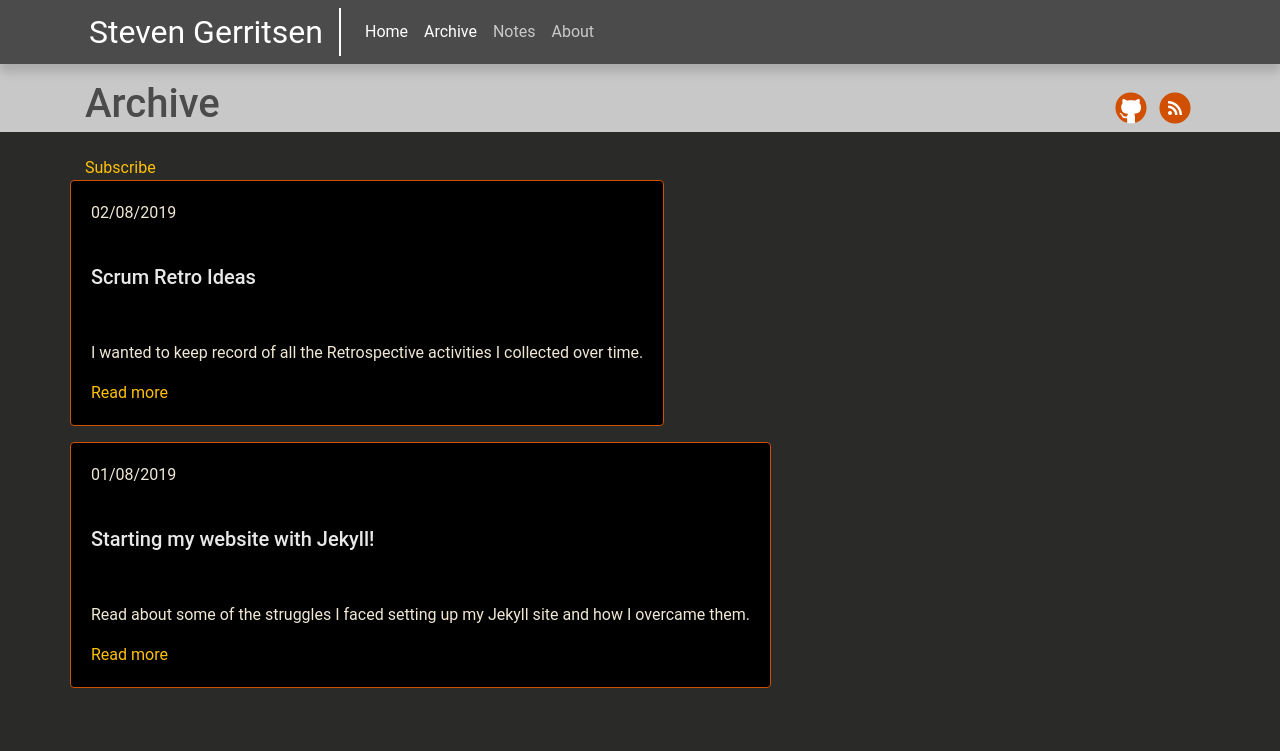
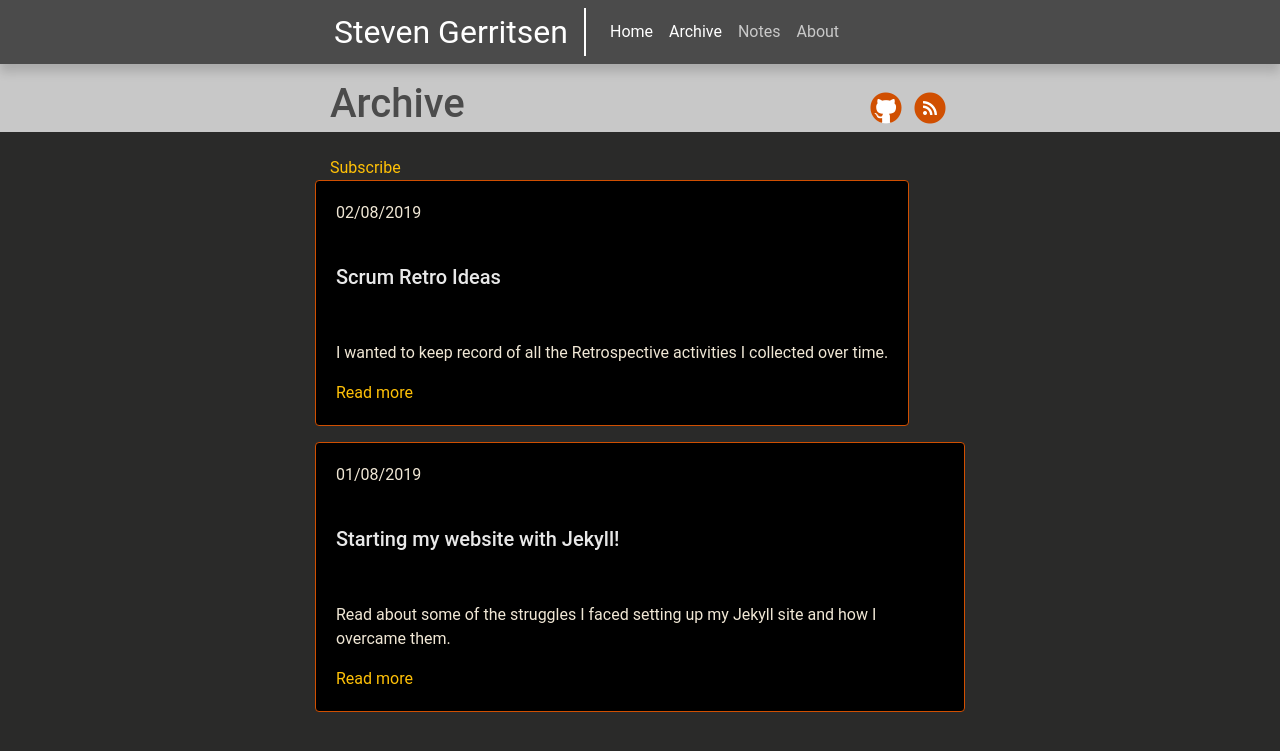
Before and after one commit to Steeff0/steeff0.github.io, a Jekyll site: the page built from pages/archive.html, in a window 1280 px wide. Shown: the top 751 px of the page. Built offline with Jekyll 4.4.1, drawn with Linux system fonts in a browser that asks for light colours; some web fonts are replaced.

Commit message:
Change container width

```diff
--- a/_sass/_bootstrap-variables.scss
+++ b/_sass/_bootstrap-variables.scss
@@ -49,6 +49,18 @@ $body-color:                #f0e7d5 !default;
 
 $link-color:                              $yellow !default;
 $link-hover-color:                        lighten($link-color, 15%) !default;
+
+
+// Grid containers
+//
+// Define the maximum width of `.container` for different screen sizes.
+
+$container-max-widths: (
+    sm: 550px,
+    md: 650px,
+    lg: 650px,
+    xl: 650px
+) !default;
 
 
 // Components
```
